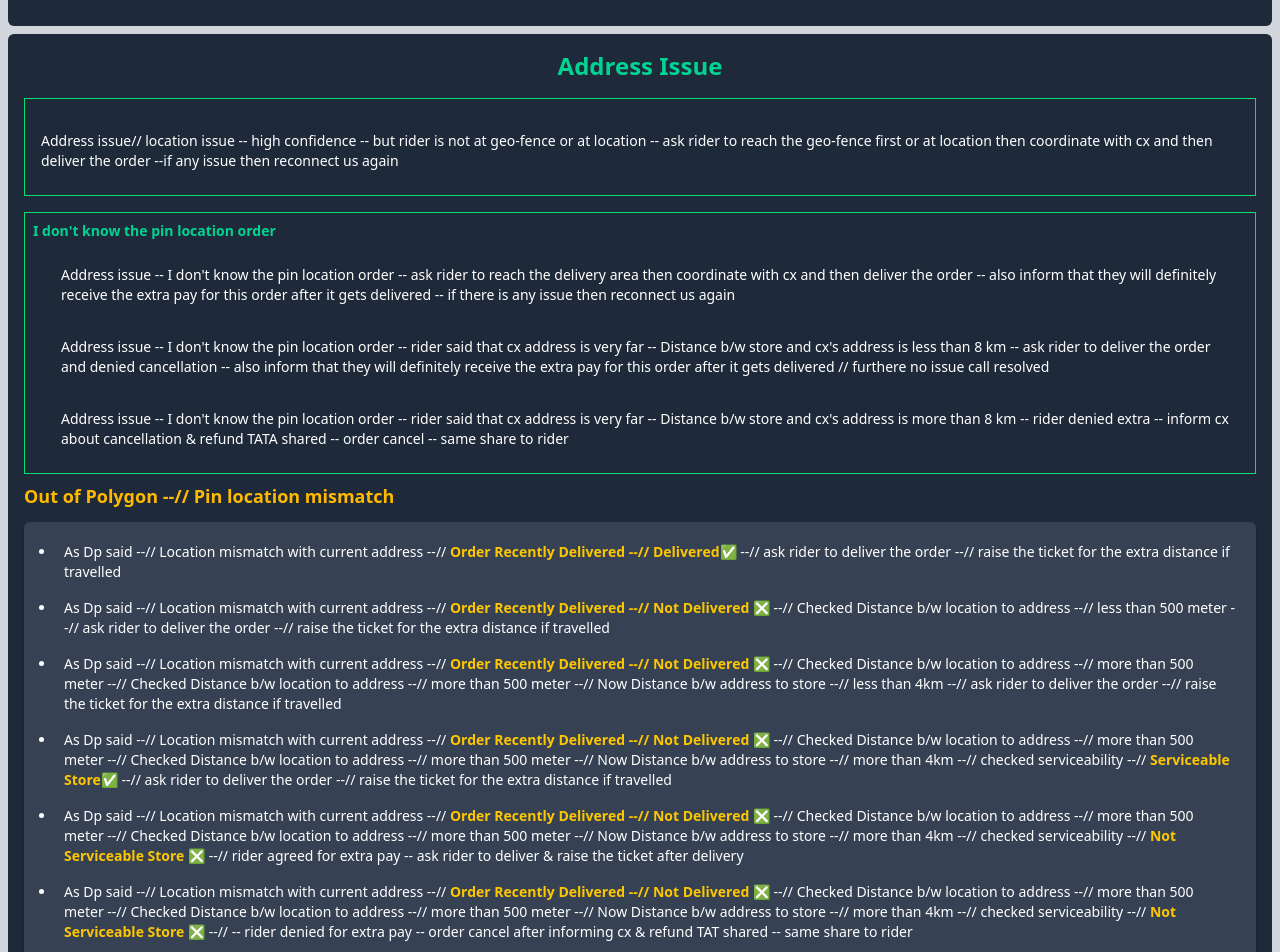
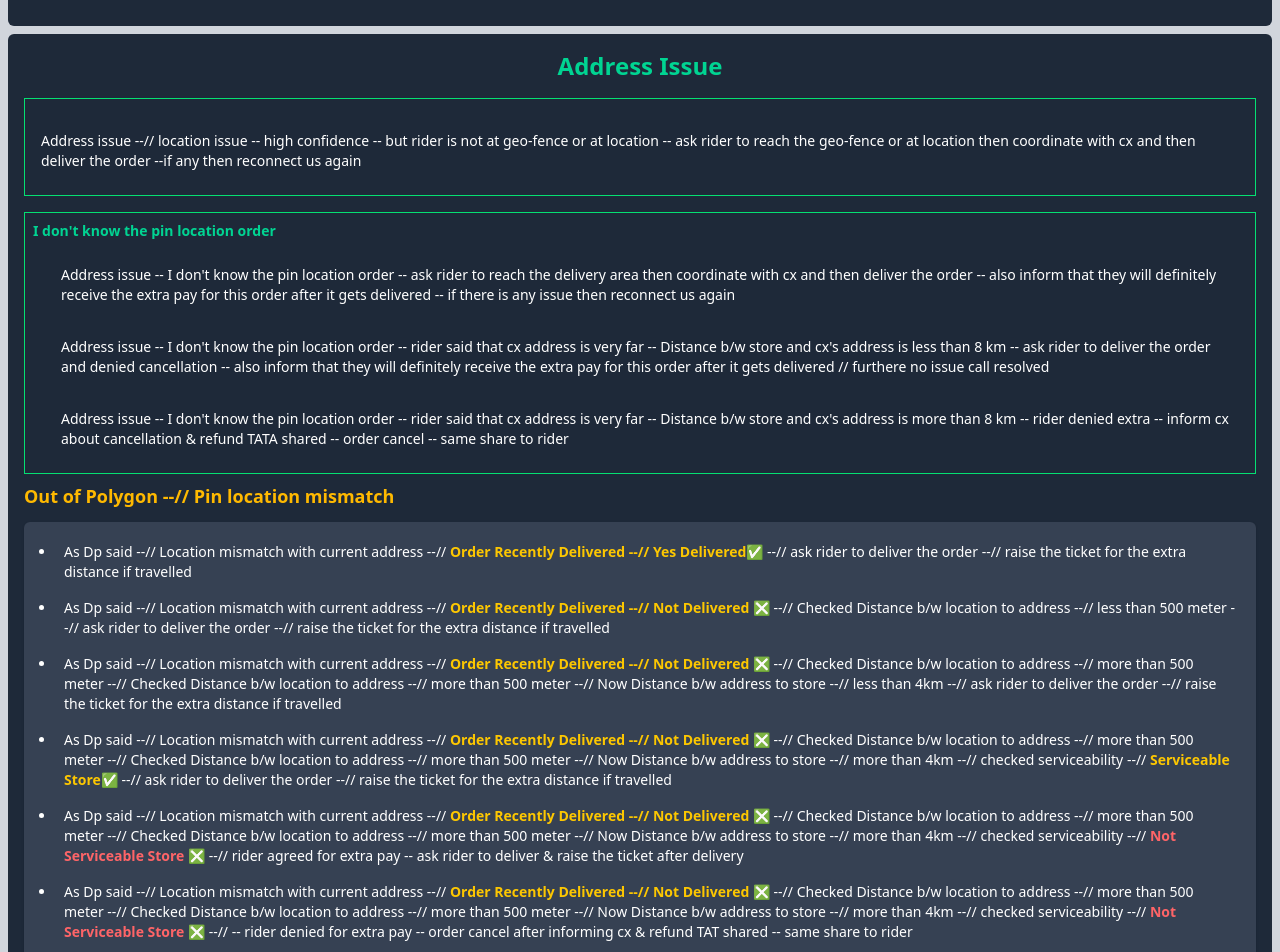
Before and after one commit to Code-with-Sahani/Blinket-DP, a React (Vite) app: page / in a window 1280 px wide. Shown: the part 10780-11732 px from the top of the page. Built offline with nearby package versions, Linux system fonts and the light colour scheme.

Commit message:
Update AddressIssue.jsx

```diff
--- a/src/Components/AddressIssue.jsx
+++ b/src/Components/AddressIssue.jsx
@@ -15,9 +15,8 @@ const AddressIssue = () => {
                 </p> */}
 
                 <p className="text-sm mb-2 mt-4 p-2">
-                     Address issue// location issue -- high confidence -- but rider is not at geo-fence or at location -- ask rider to reach the geo-fence first or at location then coordinate with cx and then deliver the order --if any issue then reconnect us again
+                    Address issue --// location issue -- high confidence -- but rider is not at geo-fence or at location -- ask rider to reach the geo-fence or at location then coordinate with cx and then deliver the order --if any then reconnect us again
                 </p>
-
 
             </div>
 
@@ -41,7 +40,7 @@ const AddressIssue = () => {
                 <div className="p-3 bg-gray-700 rounded-md shadow">
                     <ul className="list-disc pl-5">
 
-                        <li className="p-2">As Dp said --// Location mismatch with current address --// <strong className="text-yellow-400 font-semibold">Order Recently Delivered --// Delivered✅</strong> --// ask rider to deliver the order --// raise the ticket for the extra distance if travelled </li>
+                        <li className="p-2">As Dp said --// Location mismatch with current address --// <strong className="text-yellow-400 font-semibold">Order Recently Delivered --// Yes Delivered✅</strong> --// ask rider to deliver the order --// raise the ticket for the extra distance if travelled </li>
 
                         <li className="p-2">As Dp said --// Location mismatch with current address --// <strong className="text-yellow-400 font-semibold">Order Recently Delivered --// Not Delivered ❎</strong> --// Checked Distance b/w location to address --// less than 500 meter --// ask rider to deliver the order --// raise the ticket for the extra distance if travelled </li>
 
@@ -49,9 +48,9 @@ const AddressIssue = () => {
 
                         <li className="p-2">As Dp said --// Location mismatch with current address --// <strong className="text-yellow-400 font-semibold">Order Recently Delivered --// Not Delivered ❎</strong> --// Checked Distance b/w location to address --// more than 500 meter --// Checked Distance b/w location to address --// more than 500 meter --// Now  Distance b/w address to store --// more than 4km --// checked serviceability --// <strong className="text-yellow-400 font-semibold">Serviceable Store✅</strong> --//  ask rider to deliver the order --// raise the ticket for the extra distance if travelled </li>
 
-                        <li className="p-2">As Dp said --// Location mismatch with current address --// <strong className="text-yellow-400 font-semibold">Order Recently Delivered --// Not Delivered ❎</strong> --// Checked Distance b/w location to address --// more than 500 meter --// Checked Distance b/w location to address --// more than 500 meter --// Now  Distance b/w address to store --// more than 4km --// checked serviceability --// <strong className="text-yellow-400 font-semibold">Not Serviceable Store ❎</strong> --// rider agreed for extra pay -- ask rider to deliver & raise the ticket after delivery</li>
+                        <li className="p-2">As Dp said --// Location mismatch with current address --// <strong className="text-yellow-400 font-semibold">Order Recently Delivered --// Not Delivered ❎</strong> --// Checked Distance b/w location to address --// more than 500 meter --// Checked Distance b/w location to address --// more than 500 meter --// Now  Distance b/w address to store --// more than 4km --// checked serviceability --// <strong className="text-red-400 font-semibold">Not Serviceable Store ❎</strong> --// rider agreed for extra pay -- ask rider to deliver & raise the ticket after delivery</li>
 
-                        <li className="p-2">As Dp said --// Location mismatch with current address --// <strong className="text-yellow-400 font-semibold">Order Recently Delivered --// Not Delivered ❎</strong> --// Checked Distance b/w location to address --// more than 500 meter --// Checked Distance b/w location to address --// more than 500 meter --// Now  Distance b/w address to store --// more than 4km --// checked serviceability --// <strong className="text-yellow-400 font-semibold">Not Serviceable Store ❎</strong> --// -- rider denied for extra pay -- order cancel after informing cx & refund TAT shared -- same share to rider</li>
+                        <li className="p-2">As Dp said --// Location mismatch with current address --// <strong className="text-yellow-400 font-semibold">Order Recently Delivered --// Not Delivered ❎</strong> --// Checked Distance b/w location to address --// more than 500 meter --// Checked Distance b/w location to address --// more than 500 meter --// Now  Distance b/w address to store --// more than 4km --// checked serviceability --// <strong className="text-red-400 font-semibold">Not Serviceable Store ❎</strong> --// -- rider denied for extra pay -- order cancel after informing cx & refund TAT shared -- same share to rider</li>
                     </ul>
                 </div>
 
```
